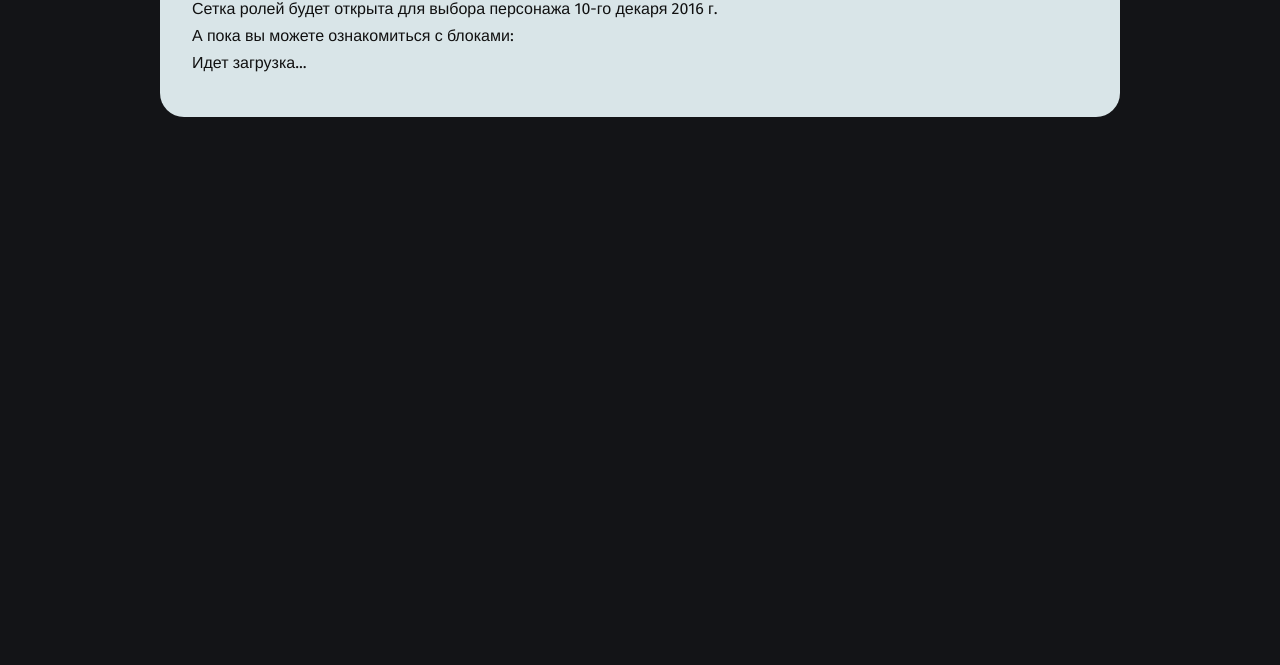
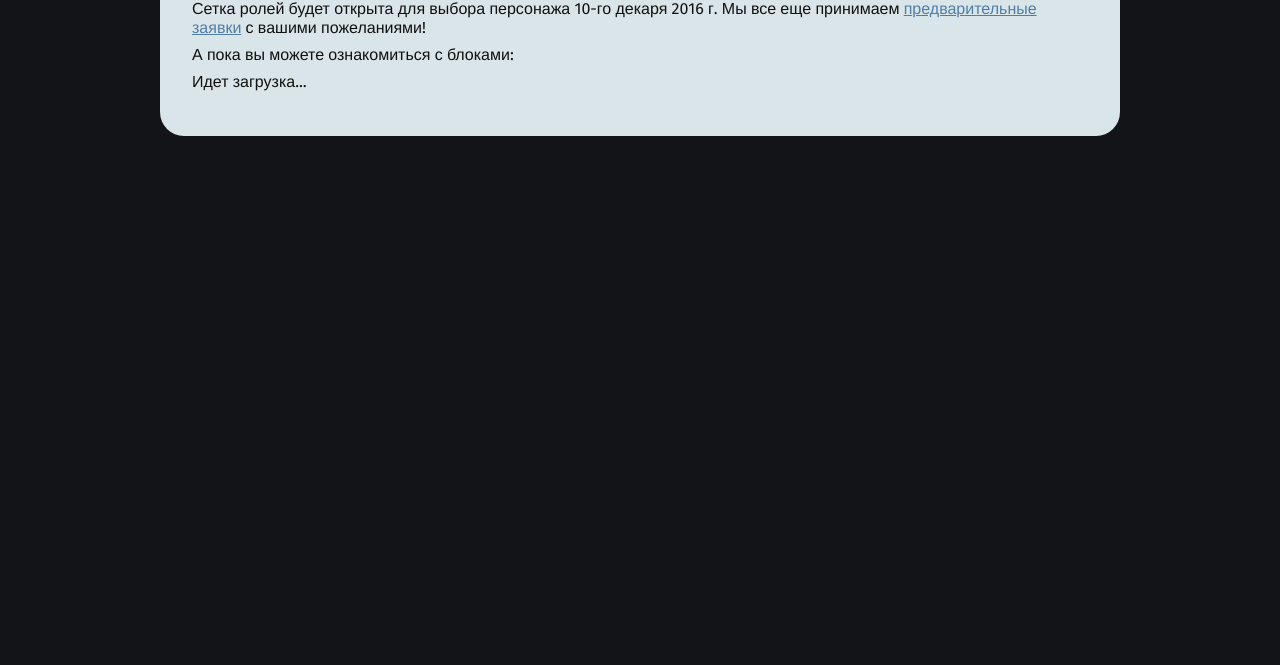
Before and after one commit to tachisis/brr2017, a plain HTML site: page roles/index.html in a window 1280 px wide. Shown: the part 343-1008 px from the top of the page. Drawn offline with nearby package versions, Linux system fonts and the light colour scheme; a script that the page names is missing; a web font is replaced by a local one.

Commit message:
Update 2016-11-18T23:22:20.370Z

```diff
--- a/roles/index.html
+++ b/roles/index.html
@@ -66,7 +66,7 @@
 
       <h1>Сетка ролей</h1>
 
-<p>Сетка ролей будет открыта для выбора персонажа 10-го декаря 2016 г.</p>
+<p>Сетка ролей будет открыта для выбора персонажа 10-го декаря 2016 г. Мы все еще принимаем <a href="http://goo.gl/forms/JTYJUck5g2">предварительные заявки</a> с вашими пожеланиями!</p>
 <p>А пока вы можете ознакомиться с блоками:</p>
 
 <div class="joinrpg-api" data-projectId="67" data-locationId="3168">Идет загрузка...</div>
```
